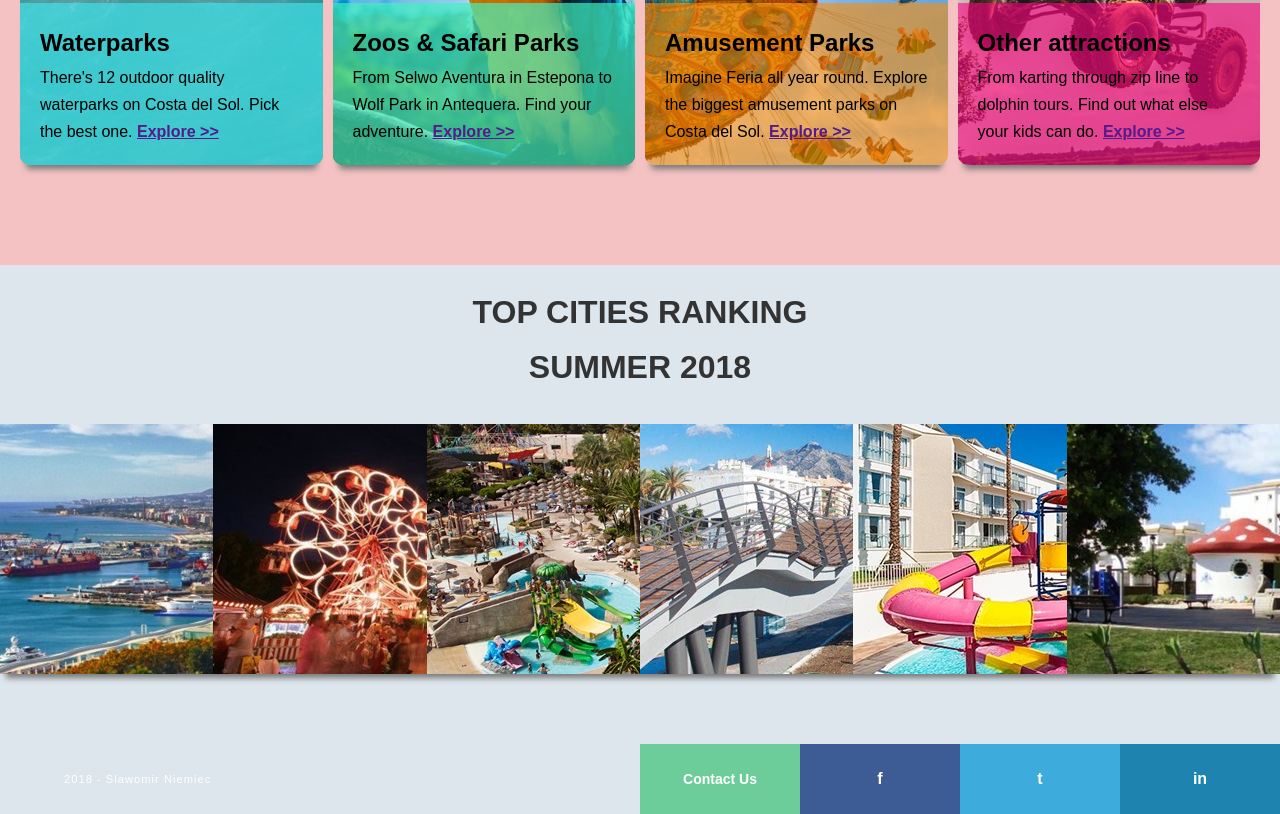
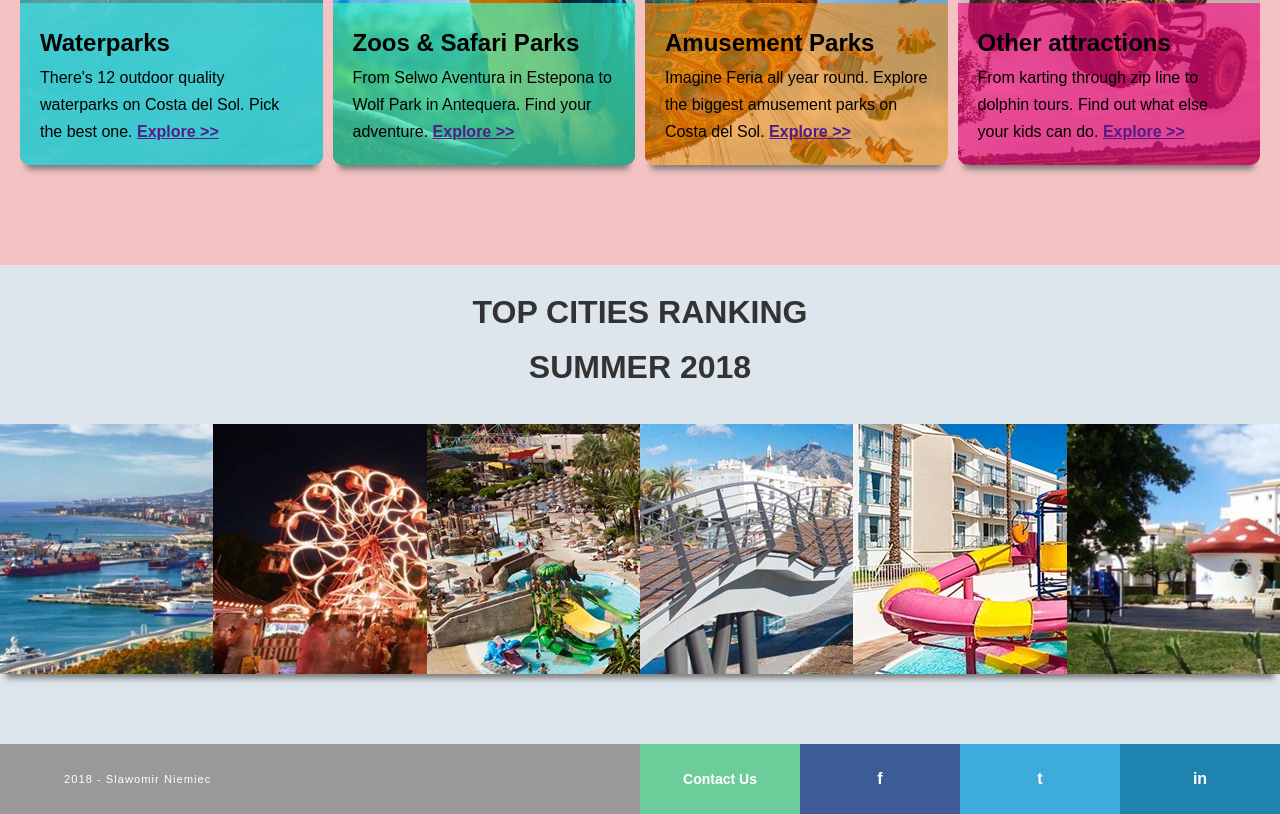
Before and after one commit to Suavek85/Playgrounds-on-Costa-del-Sol, a plain HTML site: page index.html in a window 1280 px wide. Shown: the part 2553-3367 px from the top of the page. Drawn offline with Linux system fonts and the light colour scheme.

Commit message:
Update style.css

```diff
--- a/style.css
+++ b/style.css
@@ -813,7 +813,7 @@ footer {
     display: inline-block;
     margin: 0;
     height: 70px;
-    background-color: #99999;
+    background-color: #999;
 }
 
 .copyright {
```
